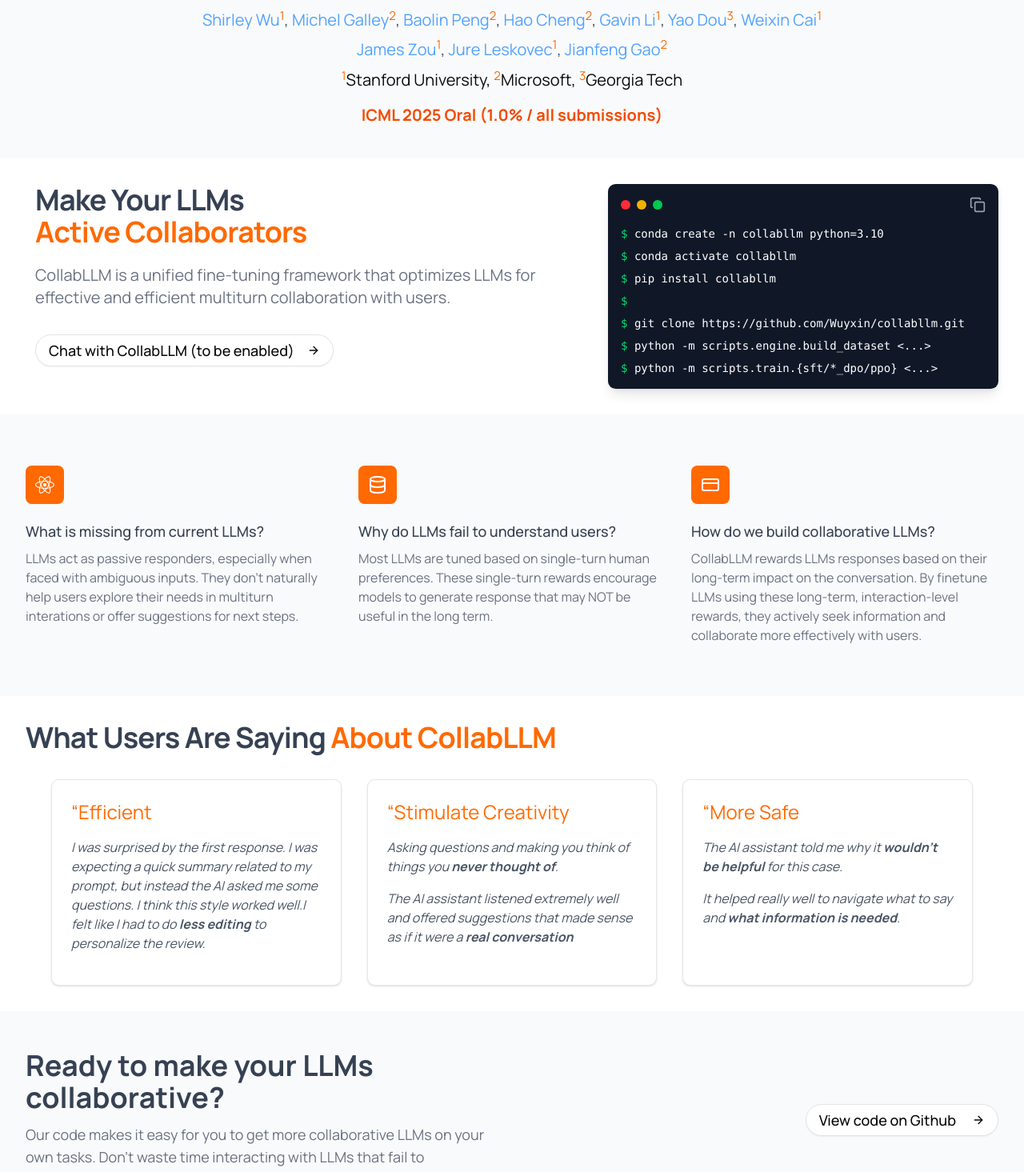
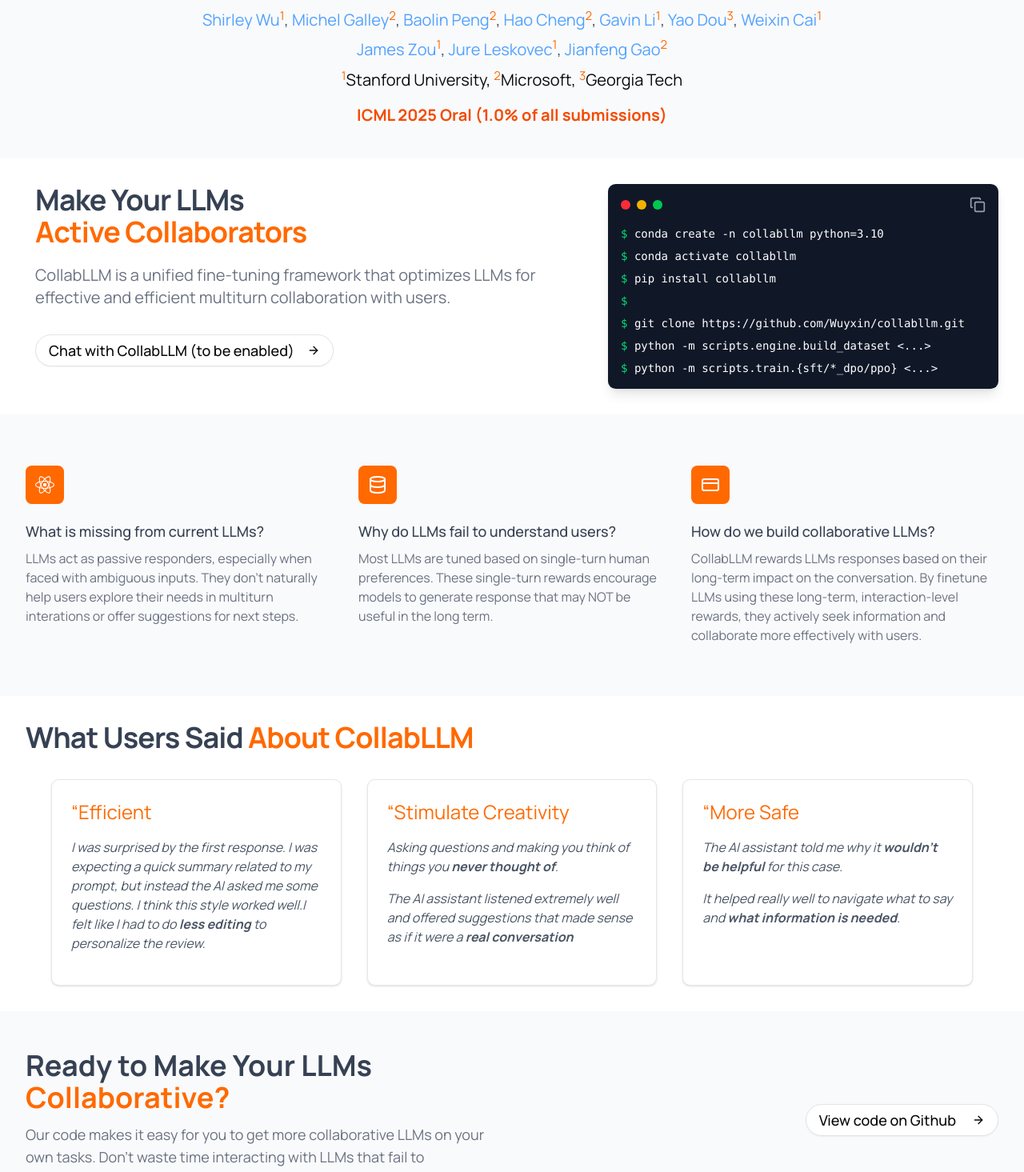
Before and after one commit to Wuyxin/collabllm, a Next.js app: page / in a window 1280 px wide. Shown: the part 220-1685 px from the top of the page at 80% size. Built offline with nearby package versions, Linux system fonts and the light colour scheme.

Commit message:
capitalize

```diff
--- a/app/(dashboard)/page.tsx
+++ b/app/(dashboard)/page.tsx
@@ -35,7 +35,7 @@
             </div>
 
             <div className="text-xl font-bold">
-              <span className="text-orange-600">ICML 2025 Oral (1.0% / all submissions)</span>
+              <span className="text-orange-600">ICML 2025 Oral (1.0% of all submissions)</span>
             </div>
           </div>
         </div>
@@ -134,7 +134,7 @@
         <div className="max-w-7xl mx-auto px-4 sm:px-6 lg:px-8">
           <div className="text-left">
             <h2 className="text-3xl font-bold text-gray-700 tracking-tight sm:text-4xl mb-8">
-              What Users Are Saying
+              What Users Said
               <span className=" text-orange-500"> About CollabLLM</span>
             </h2>
 
@@ -186,7 +186,7 @@
           <div className="lg:grid lg:grid-cols-2 lg:gap-8 lg:items-center">
             <div>
               <h2 className="text-3xl font-bold text-gray-700 sm:text-4xl">
-                Ready to make your LLMs collaborative?
+                Ready to Make Your LLMs <span className=" text-orange-500"> Collaborative?</span>
               </h2>
               <p className="mt-3 max-w-3xl text-lg text-gray-500">
                 Our code makes it easy for you to get more collaborative LLMs on your own tasks.
```
